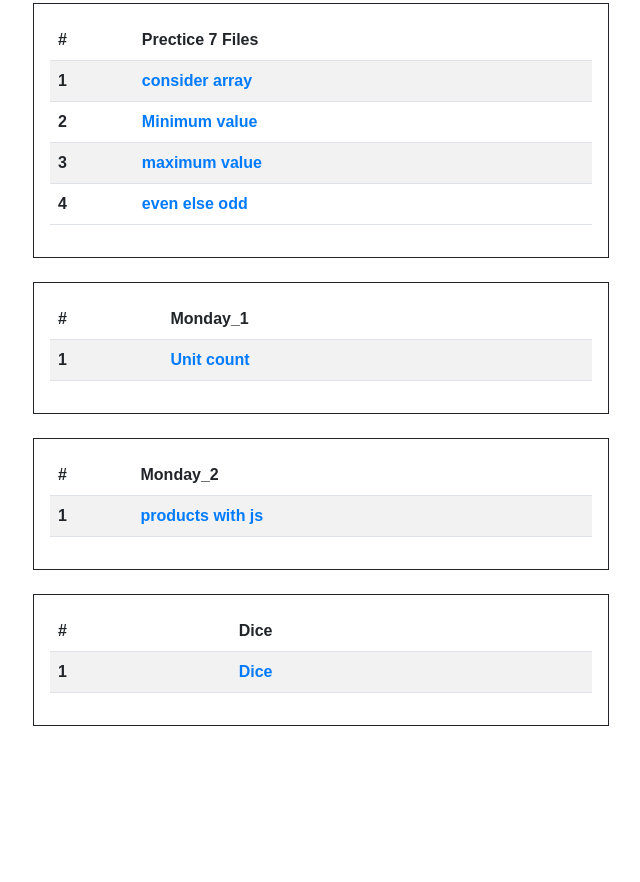
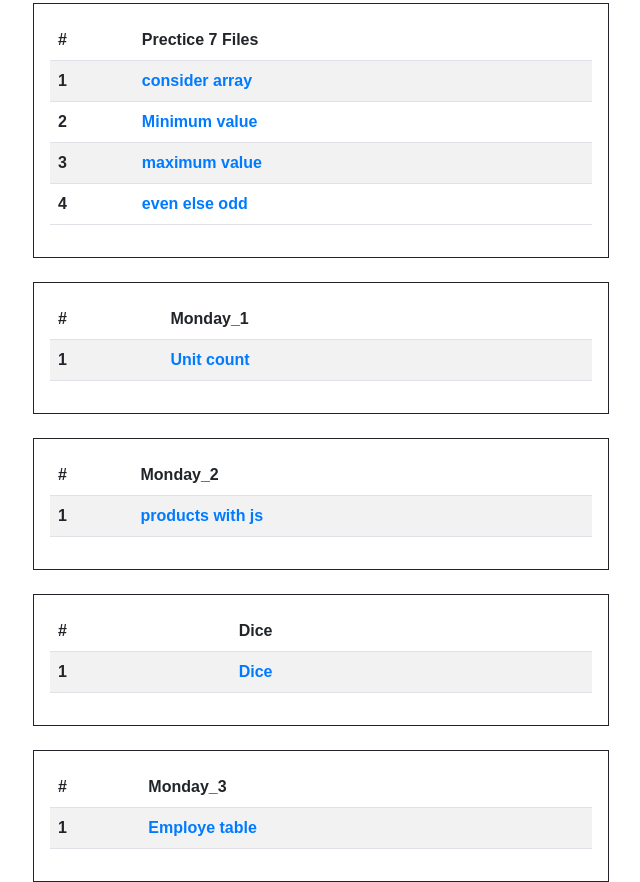
Before and after one commit to Urvesh0069/JS, a plain HTML site: page index.html in a window 1280 px wide. Shown: the part 2241-3123 px from the top of the page, without its empty margins (319-959 px from the left). Before the commit the page ends 2967 px from the top, so only its background shows below. Drawn offline with nearby package versions, Linux system fonts and the light colour scheme.

Commit message:
Update index.html

```diff
--- a/index.html
+++ b/index.html
@@ -340,6 +340,24 @@
         </table>
     </div>
 
+          <div class="container border border-dark p-3 mt-4">
+        <table class="table table-striped">
+            <thead>
+                <tr>
+                    <th scope="col">#</th>
+                    <th scope="col">Monday_3</th>
+                </tr>
+            </thead>
+            <tbody>
+                <tr>
+                    <th scope="row">1</th>
+                    <td><a href="./monday_3/index.html">Employe table</a></td>
+                </tr>
+            </tbody>
+        </table>
+    </div>
+
+
 
     <script src="https://cdn.jsdelivr.net/npm/bootstrap@5.3.0/dist/js/bootstrap.bundle.min.js"></script>
 </body>
```
